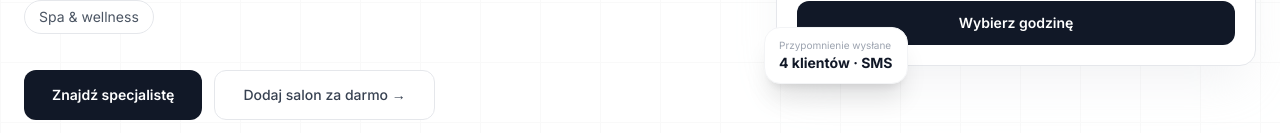
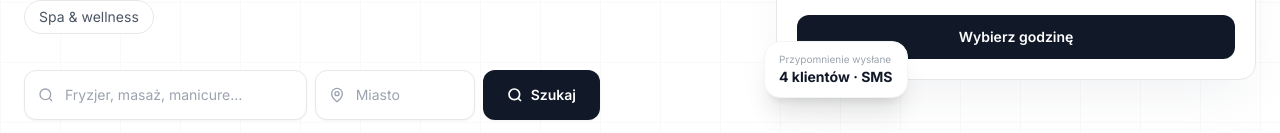
Before and after one commit to clash09xx-dev/termcatch, a Next.js app: page / in a window 1280 px wide. Shown: the part 658-791 px from the top of the page. Built offline with nearby package versions, Linux system fonts and the light colour scheme; no server answers.

Commit message:
feat: hero search bar, Apple Sign In on login+register

```diff
--- a/app/(auth)/login/page.tsx
+++ b/app/(auth)/login/page.tsx
@@ -2,7 +2,7 @@
 
 import { useActionState } from "react";
 import Link from "next/link";
-import { loginAction, signInWithGoogleAction } from "@/actions/auth";
+import { loginAction, signInWithGoogleAction, signInWithAppleAction } from "@/actions/auth";
 import type { AuthState } from "@/actions/auth";
 
 const initialState: AuthState = {};
@@ -25,7 +25,8 @@ export default function LoginPage() {
         </p>
       </div>
 
-      {/* Google OAuth */}
+
+      <div className="space-y-2.5">
         <form action={signInWithGoogleAction}>
           <button
             type="submit"
@@ -40,6 +41,19 @@ export default function LoginPage() {
             Kontynuuj z Google
           </button>
         </form>
+
+        <form action={signInWithAppleAction}>
+          <button
+            type="submit"
+            className="w-full flex items-center justify-center gap-3 px-4 py-2.5 border border-gray-200 rounded-xl text-sm font-medium text-gray-700 bg-white hover:bg-gray-50 transition-colors"
+          >
+            <svg width="18" height="18" viewBox="0 0 814 1000" fill="currentColor">
+              <path d="M788.1 340.9c-5.8 4.5-108.2 62.2-108.2 190.5 0 148.4 130.3 200.9 134.2 202.2-.6 3.2-20.7 71.9-68.7 141.9-42.8 61.6-87.5 123.1-155.5 123.1s-85.5-39.5-164-39.5c-76 0-103.7 40.8-165.9 40.8s-105.3-57.8-155.5-127.4C46 790.7 0 663 0 541.8c0-207.5 135.4-317.3 269-317.3 71 0 130.5 46.4 175 46.4 42.8 0 109.1-49 191.8-49 30.8 0 110.6 2.6 163.9 100.9zm-234.5-181.5c32.4-38.4 56.5-91.4 56.5-144.4 0-7.4-.6-15.5-2-22.3-53.4 2-116.8 35.2-154.5 78.6-29.4 33.6-58.5 86.6-58.5 140.4 0 8.3 1.3 16.6 1.9 19.2 3.2.6 8.4 1.3 13.6 1.3 48 0 108.8-32.1 143-72.8z"/>
+            </svg>
+            Kontynuuj z Apple
+          </button>
+        </form>
+      </div>
 
       <div className="flex items-center gap-3 my-5">
         <div className="flex-1 h-px bg-gray-200" />
--- a/app/(auth)/register/page.tsx
+++ b/app/(auth)/register/page.tsx
@@ -2,7 +2,7 @@
 
 import { useActionState, useState } from "react";
 import Link from "next/link";
-import { registerAction, signInWithGoogleAction } from "@/actions/auth";
+import { registerAction, signInWithGoogleAction, signInWithAppleAction } from "@/actions/auth";
 import type { AuthState } from "@/actions/auth";
 import { cn } from "@/lib/utils";
 
@@ -46,7 +46,8 @@ export default function RegisterPage() {
         ))}
       </div>
 
-      {/* Google OAuth */}
+      {/* OAuth buttons */}
+      <div className="space-y-2.5">
         <form action={signInWithGoogleAction}>
           <button
             type="submit"
@@ -61,6 +62,19 @@ export default function RegisterPage() {
             Kontynuuj z Google
           </button>
         </form>
+
+        <form action={signInWithAppleAction}>
+          <button
+            type="submit"
+            className="w-full flex items-center justify-center gap-3 px-4 py-2.5 border border-gray-200 rounded-xl text-sm font-medium text-gray-700 bg-white hover:bg-gray-50 transition-colors"
+          >
+            <svg width="18" height="18" viewBox="0 0 814 1000" fill="currentColor">
+              <path d="M788.1 340.9c-5.8 4.5-108.2 62.2-108.2 190.5 0 148.4 130.3 200.9 134.2 202.2-.6 3.2-20.7 71.9-68.7 141.9-42.8 61.6-87.5 123.1-155.5 123.1s-85.5-39.5-164-39.5c-76 0-103.7 40.8-165.9 40.8s-105.3-57.8-155.5-127.4C46 790.7 0 663 0 541.8c0-207.5 135.4-317.3 269-317.3 71 0 130.5 46.4 175 46.4 42.8 0 109.1-49 191.8-49 30.8 0 110.6 2.6 163.9 100.9zm-234.5-181.5c32.4-38.4 56.5-91.4 56.5-144.4 0-7.4-.6-15.5-2-22.3-53.4 2-116.8 35.2-154.5 78.6-29.4 33.6-58.5 86.6-58.5 140.4 0 8.3 1.3 16.6 1.9 19.2 3.2.6 8.4 1.3 13.6 1.3 48 0 108.8-32.1 143-72.8z"/>
+            </svg>
+            Kontynuuj z Apple
+          </button>
+        </form>
+      </div>
 
       <div className="flex items-center gap-3 my-5">
         <div className="flex-1 h-px bg-gray-200" />
--- a/app/page.tsx
+++ b/app/page.tsx
@@ -1,7 +1,8 @@
 "use client";
 
-import { useState, useRef } from "react";
+import { useState, useRef, useCallback } from "react";
 import Link from "next/link";
+import { useRouter } from "next/navigation";
 import { motion, useInView } from "framer-motion";
 import { LandingNav } from "@/components/layout/landing-nav";
 import { LandingFooter } from "@/components/layout/landing-footer";
@@ -175,6 +176,79 @@ const fade = {
 
 // ─── Page ─────────────────────────────────────────────────────────────────────
 
+// ─── Hero Search ─────────────────────────────────────────────────────────────
+
+function HeroSearch() {
+  const router = useRouter();
+  const [q, setQ] = useState("");
+  const [city, setCity] = useState("");
+
+  const handleSubmit = useCallback(
+    (e: React.FormEvent) => {
+      e.preventDefault();
+      const params = new URLSearchParams();
+      if (q.trim()) params.set("q", q.trim());
+      if (city.trim()) params.set("city", city.trim());
+      router.push(`/search${params.toString() ? "?" + params.toString() : ""}`);
+    },
+    [q, city, router]
+  );
+
+  return (
+    <form
+      onSubmit={handleSubmit}
+      className="flex flex-col sm:flex-row gap-2 w-full max-w-xl"
+    >
+      {/* Service input */}
+      <div className="relative flex-1">
+        <svg
+          className="absolute left-3.5 top-1/2 -translate-y-1/2 w-4 h-4 text-gray-400 pointer-events-none"
+          viewBox="0 0 24 24" fill="none" stroke="currentColor" strokeWidth="2"
+        >
+          <circle cx="11" cy="11" r="8" /><path d="m21 21-4.35-4.35" />
+        </svg>
+        <input
+          type="text"
+          value={q}
+          onChange={(e) => setQ(e.target.value)}
+          placeholder="Fryzjer, masaż, manicure…"
+          className="w-full pl-10 pr-4 py-3.5 bg-white border border-gray-200 rounded-xl text-sm text-gray-900 placeholder-gray-400 focus:outline-none focus:border-gray-400 transition-colors shadow-sm"
+        />
+      </div>
+
+      {/* City input */}
+      <div className="relative sm:w-40">
+        <svg
+          className="absolute left-3.5 top-1/2 -translate-y-1/2 w-4 h-4 text-gray-400 pointer-events-none"
+          viewBox="0 0 24 24" fill="none" stroke="currentColor" strokeWidth="2"
+        >
+          <path d="M20 10c0 6-8 12-8 12S4 16 4 10a8 8 0 0 1 16 0Z" /><circle cx="12" cy="10" r="3" />
+        </svg>
+        <input
+          type="text"
+          value={city}
+          onChange={(e) => setCity(e.target.value)}
+          placeholder="Miasto"
+          className="w-full pl-10 pr-4 py-3.5 bg-white border border-gray-200 rounded-xl text-sm text-gray-900 placeholder-gray-400 focus:outline-none focus:border-gray-400 transition-colors shadow-sm"
+        />
+      </div>
+
+      {/* Submit */}
+      <button
+        type="submit"
+        className="px-6 py-3.5 bg-gray-900 hover:bg-gray-800 text-white text-sm font-semibold rounded-xl transition-colors flex items-center justify-center gap-2 shadow-sm flex-shrink-0"
+      >
+        <svg className="w-4 h-4" viewBox="0 0 24 24" fill="none" stroke="currentColor" strokeWidth="2.5">
+          <circle cx="11" cy="11" r="8" /><path d="m21 21-4.35-4.35" />
+        </svg>
+        Szukaj
+      </button>
+    </form>
+  );
+}
+
+// ─────────────────────────────────────────────────────────────────────────────
+
 const CATEGORIES = [
   { label: "Fryzjer", slug: "hair_salon" },
   { label: "Barber", slug: "barbershop" },
@@ -255,25 +329,20 @@ export default function HomePage() {
               ))}
             </motion.div>
 
-            {/* CTAs */}
+            {/* Search bar */}
             <motion.div
               initial={{ opacity: 0, y: 14 }}
               animate={{ opacity: 1, y: 0 }}
               transition={{ duration: 0.6, delay: 0.4 }}
-              className="flex flex-col sm:flex-row gap-3 mt-9"
+              className="mt-9"
             >
-              <Link
-                href="/search"
-                className="inline-flex items-center justify-center px-7 py-3.5 bg-gray-900 hover:bg-gray-800 text-white text-sm font-semibold rounded-xl transition-colors"
-              >
-                Znajdź specjalistę
-              </Link>
-              <Link
-                href="/register?role=business"
-                className="inline-flex items-center justify-center px-7 py-3.5 bg-white hover:bg-gray-50 text-gray-700 text-sm font-medium rounded-xl border border-gray-200 transition-colors"
-              >
-                Dodaj salon za darmo →
-              </Link>
+              <HeroSearch />
+              <p className="mt-3 text-xs text-gray-400">
+                Lub{" "}
+                <Link href="/register?role=business" className="underline underline-offset-2 hover:text-gray-600 transition-colors">
+                  dodaj salon za darmo →
+                </Link>
+              </p>
             </motion.div>
 
             {/* Trust line */}
```
Also changed, not shown: actions/auth/index.ts (+14 -1 lines). Lines whose indentation alone changed are shown as unchanged.
